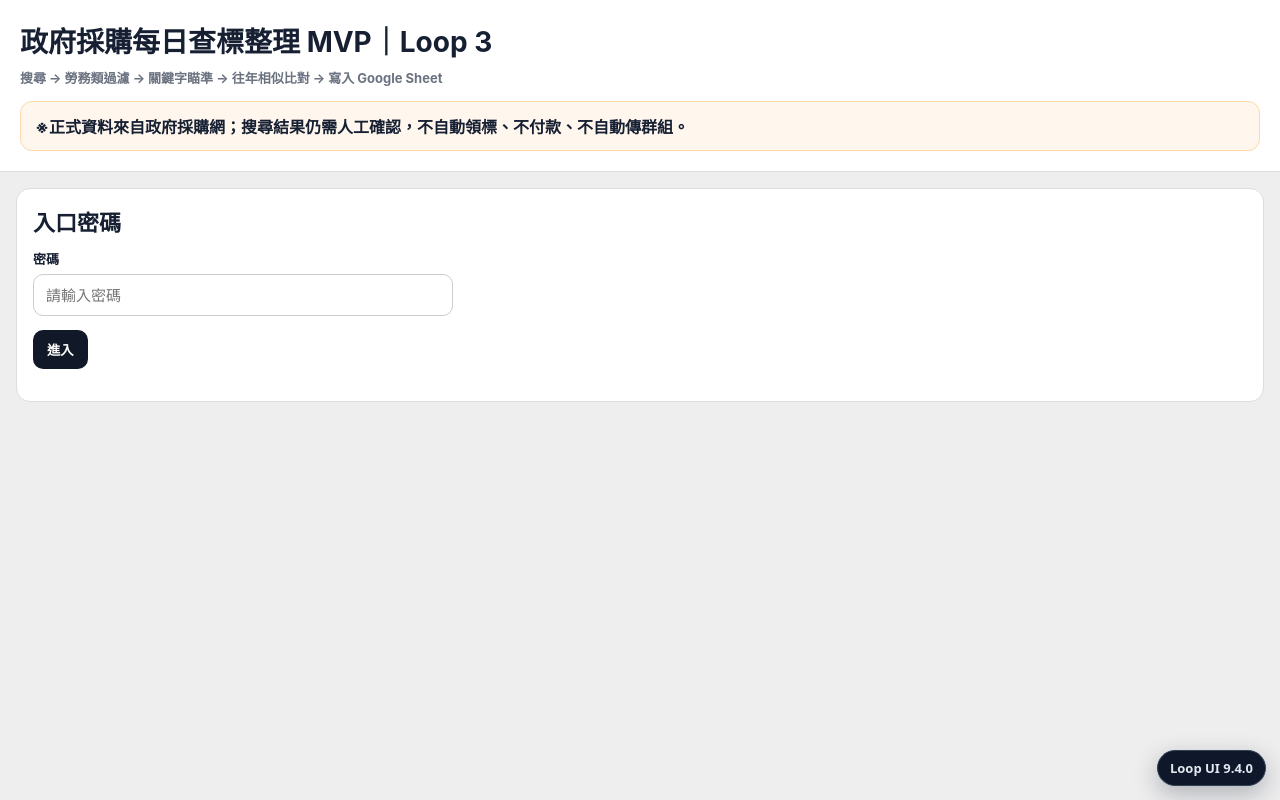
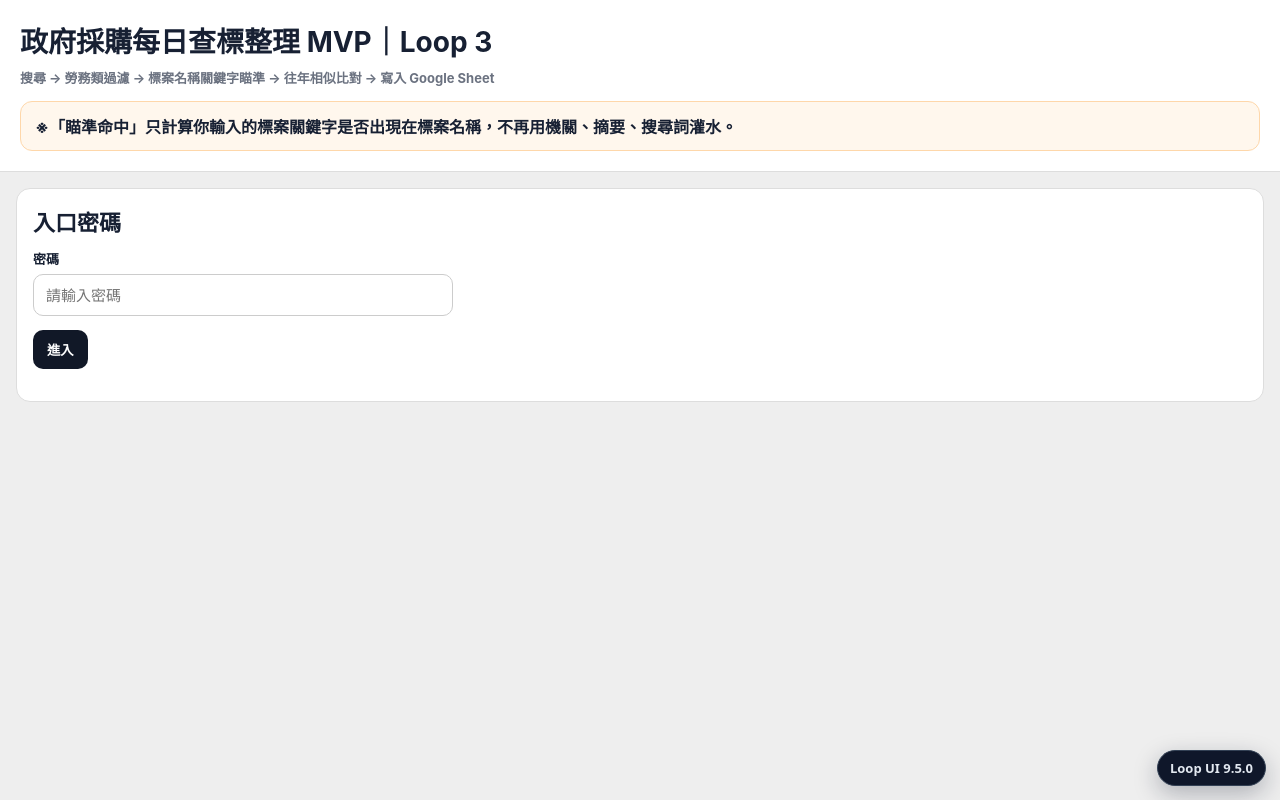
Before and after one commit to Calumai/moneykimkim, a website: page index.html in a window 1280 px wide. Drawn offline with Linux system fonts and the light colour scheme.

Commit message:
Point root to Loop UI 9.5 title keyword targeting

```diff
--- a/index.html
+++ b/index.html
@@ -1 +1 @@
-<!doctype html><html lang="zh-Hant"><head><meta charset="utf-8"><meta name="viewport" content="width=device-width,initial-scale=1"><title>moneykimkim</title><style>html,body{margin:0;width:100%;height:100%;overflow:hidden}iframe{border:0;width:100%;height:100vh;display:block}.version-badge{position:fixed;z-index:999999;right:14px;bottom:14px;background:#0f172a;color:#e2e8f0;border:1px solid #334155;border-radius:999px;padding:8px 12px;font:700 13px system-ui,-apple-system,BlinkMacSystemFont,'Noto Sans TC',sans-serif;box-shadow:0 8px 24px rgba(15,23,42,.28)}</style></head><body><iframe src="./public/index-v940.html?v=loop-ui-9-4-0"></iframe><div class="version-badge">Loop UI 9.4.0</div></body></html>
+<!doctype html><html lang="zh-Hant"><head><meta charset="utf-8"><meta name="viewport" content="width=device-width,initial-scale=1"><title>moneykimkim</title><style>html,body{margin:0;width:100%;height:100%;overflow:hidden}iframe{border:0;width:100%;height:100vh;display:block}.version-badge{position:fixed;z-index:999999;right:14px;bottom:14px;background:#0f172a;color:#e2e8f0;border:1px solid #334155;border-radius:999px;padding:8px 12px;font:700 13px system-ui,-apple-system,BlinkMacSystemFont,'Noto Sans TC',sans-serif;box-shadow:0 8px 24px rgba(15,23,42,.28)}</style></head><body><iframe src="./public/index-v950.html?v=loop-ui-9-5-0"></iframe><div class="version-badge">Loop UI 9.5.0</div></body></html>
```
